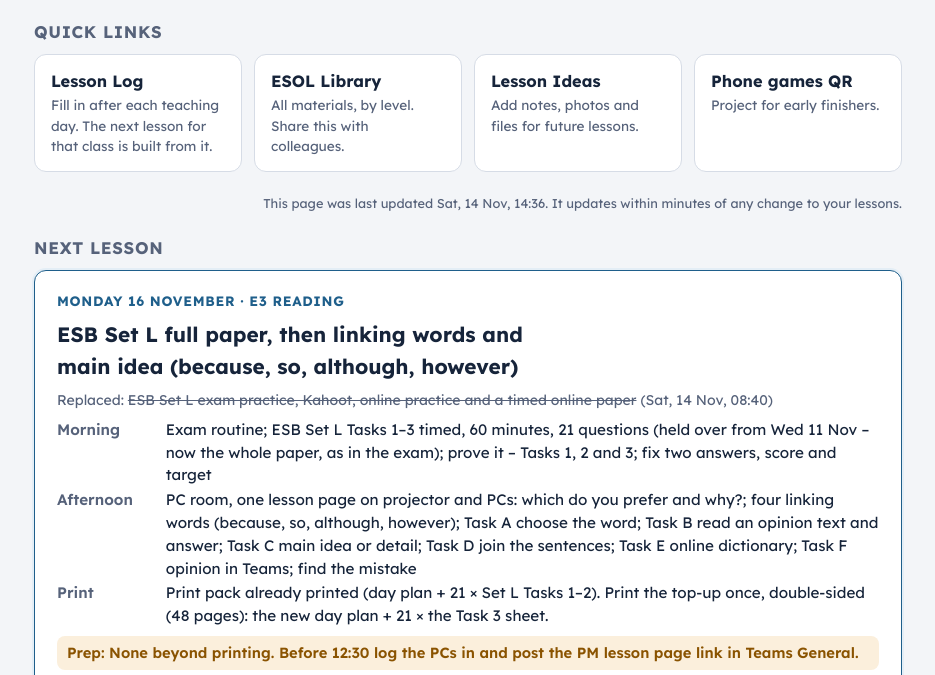
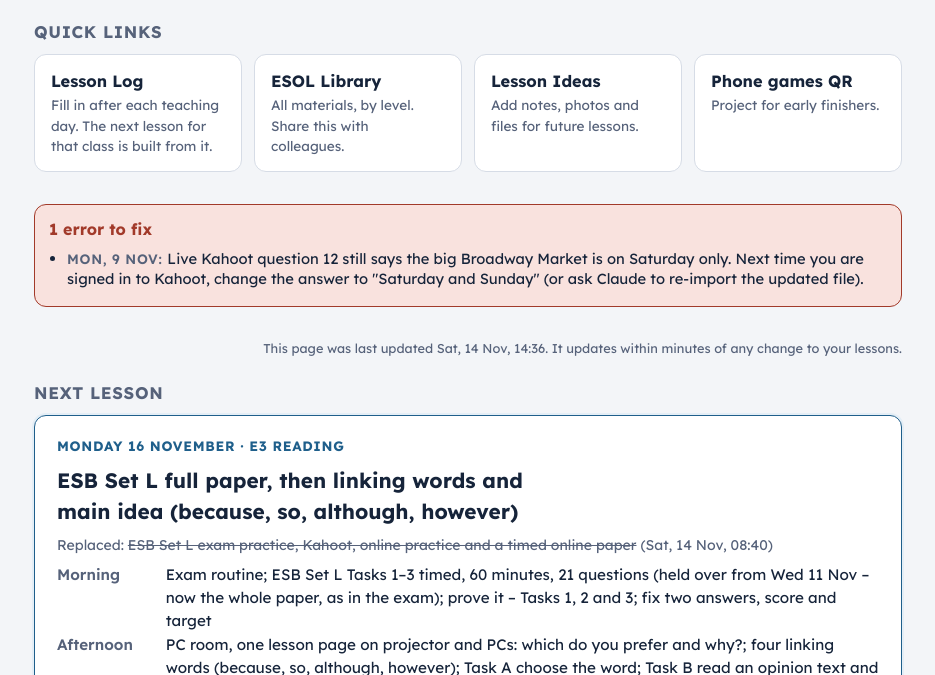
Before and after one commit to AtinWix/esol, a plain HTML site: page hub-dd1d77c9f9/index.html in a window 1280 px wide. Shown: the part 90-765 px from the top of the page, without its empty margins (172-1107 px from the left). Drawn offline with Linux system fonts and the light colour scheme.

Commit message:
Teacher Hub: an 'errors to fix' box at the top
Card flags were only shown for today or later, so a fault on a taught day was
invisible. The box gathers every card's flags and todos whatever the date, plus
any failing item from the daily check, and hides itself when there is nothing.

Co-Authored-By: Claude Opus 5 <noreply@anthropic.com>
Claude-Session: https://claude.ai/code/session_015znSBSCcEcLCSJKrVNjbzi

```diff
--- a/hub-dd1d77c9f9/index.html
+++ b/hub-dd1d77c9f9/index.html
@@ -39,6 +39,11 @@ h2{font-size:1.05rem;margin:0 0 10px;color:var(--muted);letter-spacing:.04em;tex
 .flag{background:var(--bad-soft);color:var(--bad);border-radius:8px;padding:6px 10px;font-weight:600;font-size:.92rem}
 .was{font-size:.88rem;color:var(--muted)}.was s{color:var(--muted)}
 .fresh{font-size:.8rem;color:var(--muted);text-align:right}
+.errs{background:var(--bad-soft);border:1px solid var(--bad);border-radius:12px;padding:12px 14px;margin:10px 0}
+.errs h3{margin:0 0 8px;font-size:1rem;color:var(--bad)}
+.errs ul{margin:0;padding-left:18px}
+.errs li{margin:4px 0;font-size:.92rem;line-height:1.4}
+.errs .when{color:var(--muted);font-weight:600}
 .links{display:flex;flex-wrap:wrap;gap:8px}
 .links a{font-size:.88rem;padding:5px 11px;border-radius:999px;background:var(--soft);color:var(--ink);text-decoration:none;border:1px solid transparent}
 .links a:hover{border-color:var(--accent)}
@@ -82,6 +87,8 @@ header{display:flex;justify-content:space-between;align-items:flex-start;gap:12p
       <a class="tile" href="https://atinwix.github.io/esol/games/phone-games-qr.html" target="_blank" rel="noopener noreferrer"><b>Phone games QR</b><span>Project for early finishers.</span></a>
     </div>
   </section>
+
+  <div class="errs" id="errors" hidden></div>
 
   <div class="fresh" id="fresh"></div>
 
@@ -184,6 +191,21 @@ header{display:flex;justify-content:space-between;align-items:flex-start;gap:12p
     if(days.length<2)wk.append(note("Nothing else this week."));
     var past=cards.filter(function(x){return x.date<today}).sort(function(a,b){return b.date.localeCompare(a.date)}).slice(0,6);
     var pb=document.getElementById("pastBox");pb.hidden=!past.length;document.getElementById("past").replaceChildren.apply(document.getElementById("past"),past.map(function(x){return card(x)}));
+    var eb=document.getElementById("errors"),items=[];
+    function when(d){if(d===today)return "Today";var dd=new Date(d+"T00:00:00");return dd.toLocaleDateString("en-GB",{weekday:"short",day:"numeric",month:"short"})}
+    cards.slice().sort(function(a,b){return a.date.localeCompare(b.date)}).forEach(function(x){
+      (Array.isArray(x.flags)?x.flags:[]).forEach(function(f){if(f&&f.text&&f.code!=="kahoot-wait")items.push([when(x.date),f.text])});
+      (Array.isArray(x.todo)?x.todo:[]).forEach(function(t){if(t)items.push([when(x.date),t])});
+    });
+    if(health&&health.ok===false)(health.items||[]).forEach(function(it){if(it&&it.ok===false&&it.text)items.push(["Daily check",it.text])});
+    eb.replaceChildren();
+    if(items.length){
+      eb.hidden=false;
+      eb.append(el("h3",null,items.length===1?"1 error to fix":items.length+" errors to fix"));
+      var ul=document.createElement("ul");
+      items.forEach(function(it){var li=document.createElement("li");li.append(el("span","when",it[0]+": "));li.append(document.createTextNode(it[1]));ul.append(li)});
+      eb.append(ul);
+    } else { eb.hidden=true; }
     var ch=document.getElementById("checks");
     if(health){ch.replaceChildren();
       var head=el("div","c");head.append(el("span","dot "+(health.ok?"ok":"bad")));head.append(el("span",null,(health.ok?"All fine":"Needs attention")+" – last checked "+(health.checkedAt?new Date(health.checkedAt).toLocaleString("en-GB",{weekday:"short",day:"numeric",month:"short",hour:"2-digit",minute:"2-digit"}):"?")));ch.append(head);
```
